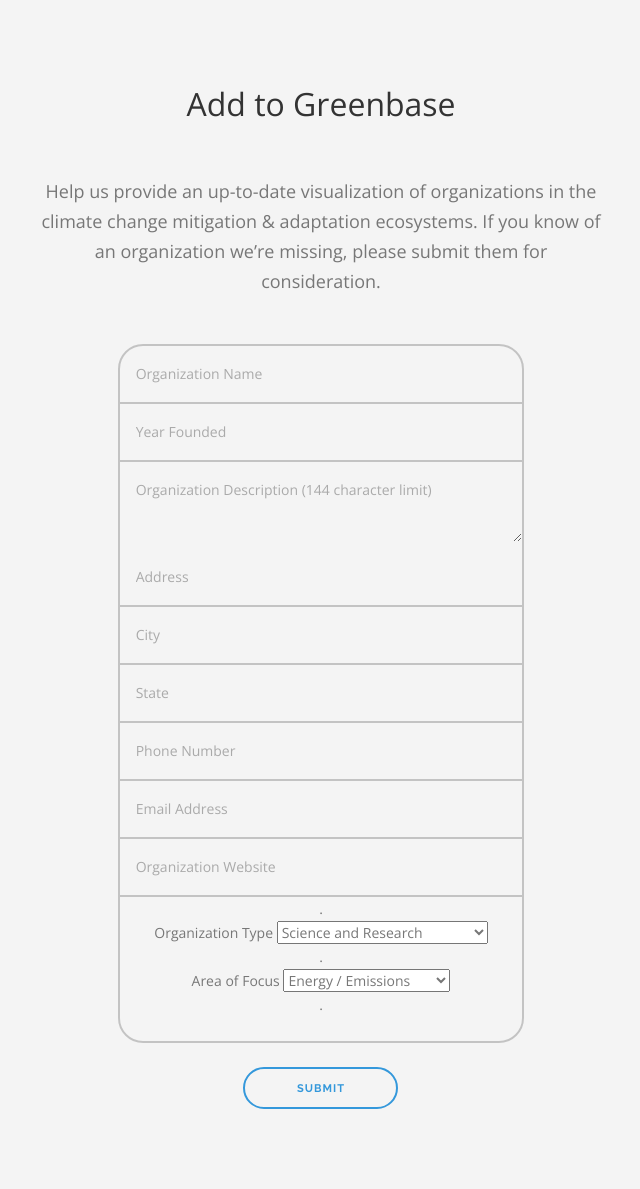
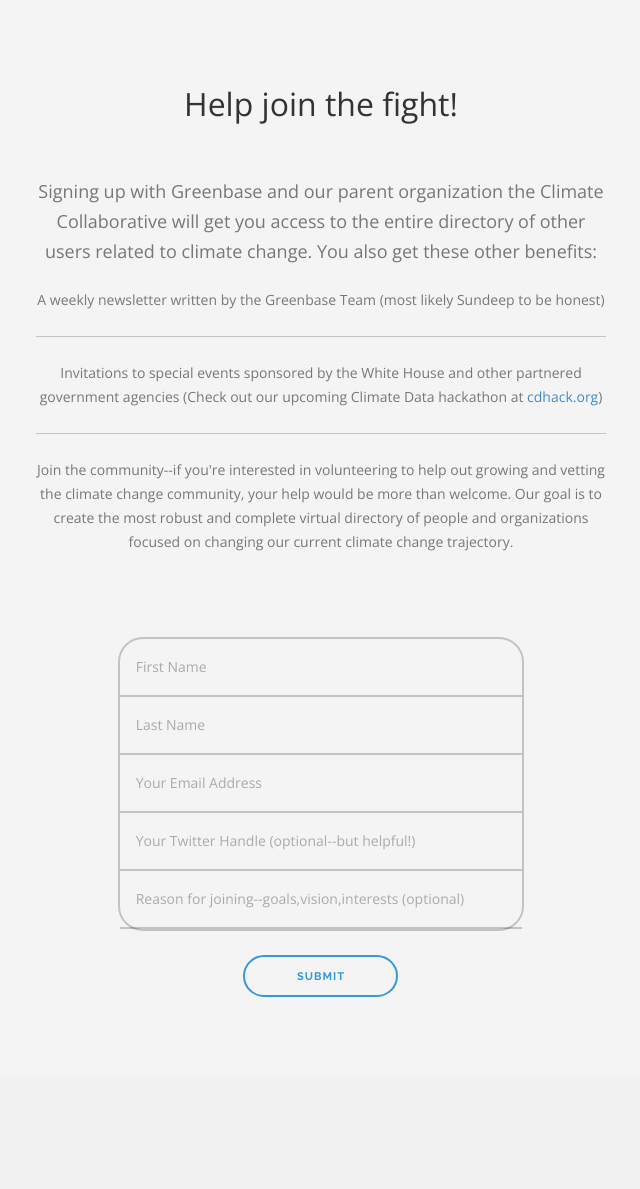
Before and after one commit to daveselinger/greenbase, a PHP site: page /signup.php in a window 1280 px wide. Shown: the part 114-1303 px from the top of the page, without its empty margins (319-959 px from the left). After the commit the page ends 1111 px from the top, so only its background shows below. Run offline with PHP 8.4, Linux system fonts and the light colour scheme.

Commit message:
Modified submit to accept the "todo" command and added second todo under signup to sign up a new user.

```diff
--- a/signup.php
+++ b/signup.php
@@ -1,3 +1,11 @@
+<?php
+/**
+ * Created by PhpStorm.
+ * User: selly
+ * Date: 3/3/15
+ * Time: 1:27 PM
+ */
+?>
 <!DOCTYPE html>
 <!--[if lt IE 7]>      <html class="no-js lt-ie9 lt-ie8 lt-ie7"> <![endif]-->
 <!--[if IE 7]>         <html class="no-js lt-ie9 lt-ie8"> <![endif]-->
@@ -33,56 +41,23 @@
 		<div class="container">
 			<div class="row">
 				<div class="col-md-6 col-md-offset-3 col-sm-8 col-sm-offset-2 text-center">
-							<h1>Add to Greenbase</h1>
+					<h1>Help join the fight!</h1>
 					<p class="lead">
-								Help us provide an up-to-date visualization of organizations in the climate change mitigation & adaptation ecosystems. If you know of an organization we’re missing, please submit them for consideration.
+						Signing up with Greenbase and our parent organization the Climate Collaborative will get you access to the entire directory
+					of other users related to climate change. You also get these other benefits: <ul class="expanding-ul">
+						<li>A weekly newsletter written by the Greenbase Team (most likely Sundeep to be honest)
+						<li>Invitations to special events sponsored by the White House and other partnered government agencies (Check out our upcoming Climate Data hackathon at <a href="http://cdhack.org/">cdhack.org</a>)
+						<li>Join the community--if you're interested in volunteering to help out growing and vetting the climate change community, your help would be more than welcome. Our goal is to create the most robust and complete virtual directory of people and organizations focused on changing our current climate change trajectory.
+					</ul>
 				</div></p>
 			</div>
 		</div>
 
 		<div class="row">
 			<div class="col-md-4 col-md-offset-4 col-sm-6 col-sm-offset-3">
-							<div class="form-wrapper clearfix">
-								<form class="form-contact email-form">
-									<div class="inputs-wrapper">
-<input class="form-name validate-required" type="text" placeholder="Organization Name" name="name">
-<input class="form-name validate-required" type="number" min="1900" max="2015" placeholder="Year Founded" name="yearfounded">
-<textarea class="form-message validate-required" name="message" placeholder="Organization Description (144 character limit)"  maxlength="144"></textarea>
-<input class="form-name validate-required" type="text" placeholder="Address" name="address">
-<input class="form-name validate-required" type="text" placeholder="City" name="city">
-<input class="form-name validate-required" type="text" placeholder="State" name="state" maxlength="2">
-<input class="form-name validate-required" type="tel" placeholder="Phone Number" name="phone">
-<input class="form-email validate-required validate-email" type="email" name="email" placeholder="Email Address">
-<input class="form-name validate-required" type="text" placeholder="Organization Website" name="website">
-<br>.<br>Organization Type
-<select>
-  <option value="Science and Research">Science and Research</option>
-  <option value="Adaptation">Adaptation</option>
-  <option value="NGO / Action and Awareness">NGO / Action and Awareness</option>
-  <option value="Commercial">Commercial</option>
-  <option value="Policy">Policy</option>
-</select>
-<br>.<br>
-Area of Focus
-<select>
-  <option value="Energy / Emissions">Energy / Emissions</option>
-  <option value="Agriculture / Land Use">Agriculture / Land Use</option>
-  <option value="Transportation">Transportation</option>
-  <option value="Population">Population</option>
-  <option value="Manufacturing">Manufacturing</option>
-</select>
-<br>.<br>
-<br>
-									</div>
-									<input type="submit" class="send-form" value="Submit">
-									<div class="form-success">
-										<span class="text-white">Message sent - Thanks for your enquiry</span>
-									</div>
-									<div class="form-error">
-										<span class="text-white">Please complete all fields correctly</span>
-									</div>
-								</form>
-							</div>
+				<?php
+				include 'signup_logic.php';
+				?>
 			</div>
 		</div>
 </div>
--- /dev/null
+++ b/signup_logic.php
@@ -0,0 +1,67 @@
+<?php
+/**
+ * Created by PhpStorm.
+ * User: selly
+ * Date: 3/3/15
+ * Time: 1:28 PM
+ *
+ * Register an individual user
+ */
+
+include 'database_init.php';
+
+$con = getDBConnection($db_config);
+
+// PHP code
+function writeFocusList($con) {
+  $query = "SELECT focus AS name, id FROM focus_list ORDER BY focus_order, focus";
+  writeList($con, $query);
+}
+
+function writeOrgTypeList($con) {
+  $query = "SELECT org_type AS name, id FROM org_type_list ORDER BY org_type_order, org_type";
+  writeList($con, $query);
+}
+
+function writeList ($con, $query) {
+  $results = $con->query($query);
+  if ($results == false) {
+    echo $con->error;
+    exit ("ERROR");
+  }
+  while($row = $results->fetch_assoc()) {
+    writeOptionRow($row["name"], $row["id"]);
+  }
+  $results->free_result();
+}
+
+function writeOptionRow($title, $value) {
+  echo '  <option value="' . $value .'">' . $title . '</option>\n';
+}
+?>
+  <div class="form-wrapper clearfix">
+    <form class="form-contact submit-form">
+      <input type="hidden" name="todo" value="register_user">
+      <!--
+          <form class="form-contact" action="register.php" method="post">
+      -->
+      <div class="inputs-wrapper">
+        <input class="form-name validate-required" type="text" placeholder="First Name" name="first_name">
+        <input class="form-name validate-required" type="text" placeholder="Last Name" name="last_name">
+        <input class="form-email validate-required validate-email" type="email" name="email"
+               placeholder="Your Email Address">
+        <input class="form-name" type="text" placeholder="Your Twitter Handle (optional--but helpful!)" name="twitter">
+        <input class="form-name" type="text" placeholder="Reason for joining--goals,vision,interests (optional)" name="reason">
+      </div>
+      <input type="submit" class="send-form" value="Submit">
+
+      <div class="form-success">
+        <span class="text-white">Message sent - Thank you for joining the fight!!! Your confirmation code is:</span>
+      </div>
+      <div class="form-error">
+        <span class="text-white">Please complete all required fields correctly</span>
+      </div>
+      <div class="form-message">
+      </div>
+    </form>
+  </div>
```
Also changed, not shown: submit.php (+6 -4 lines). Lines whose indentation alone changed are shown as unchanged.
